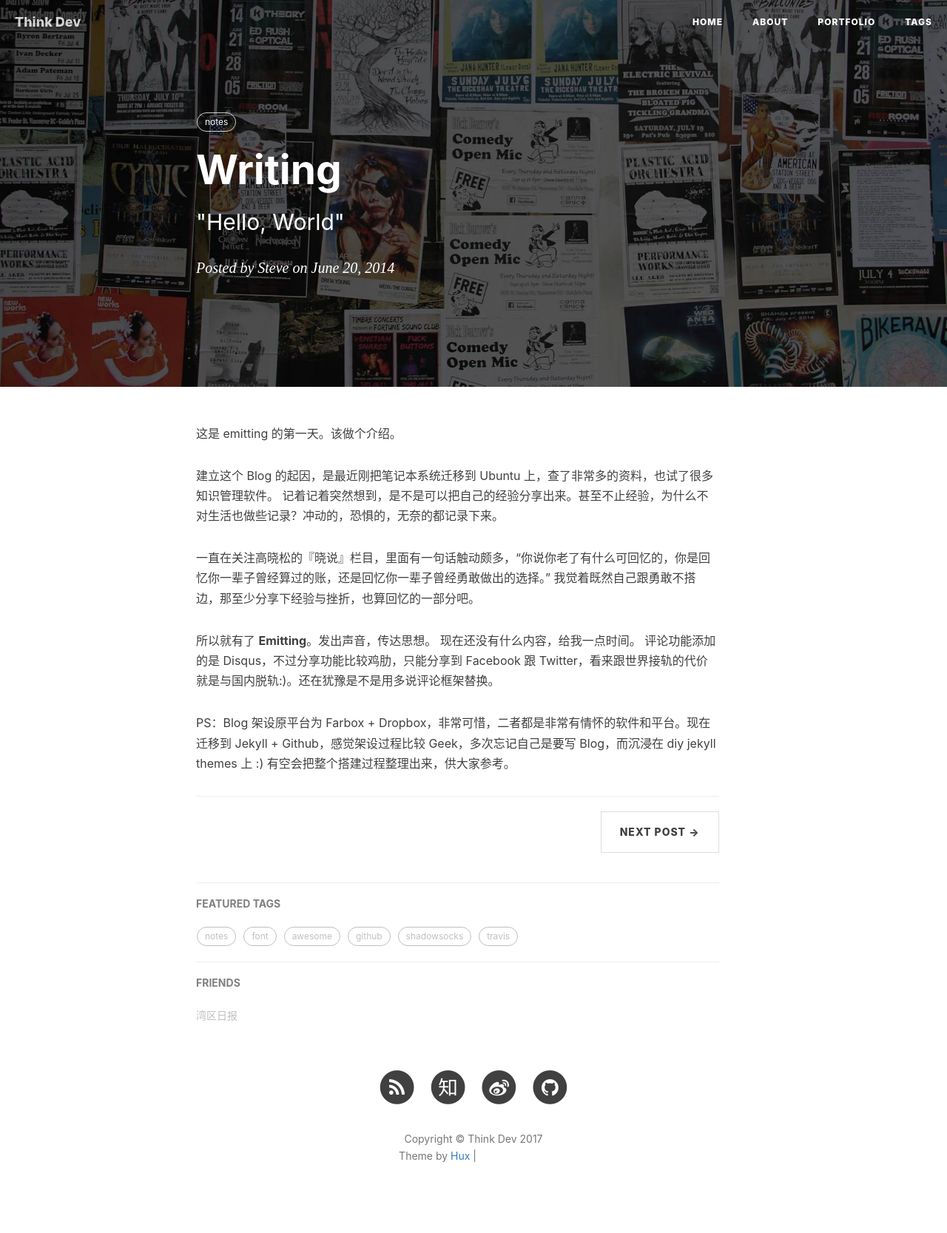
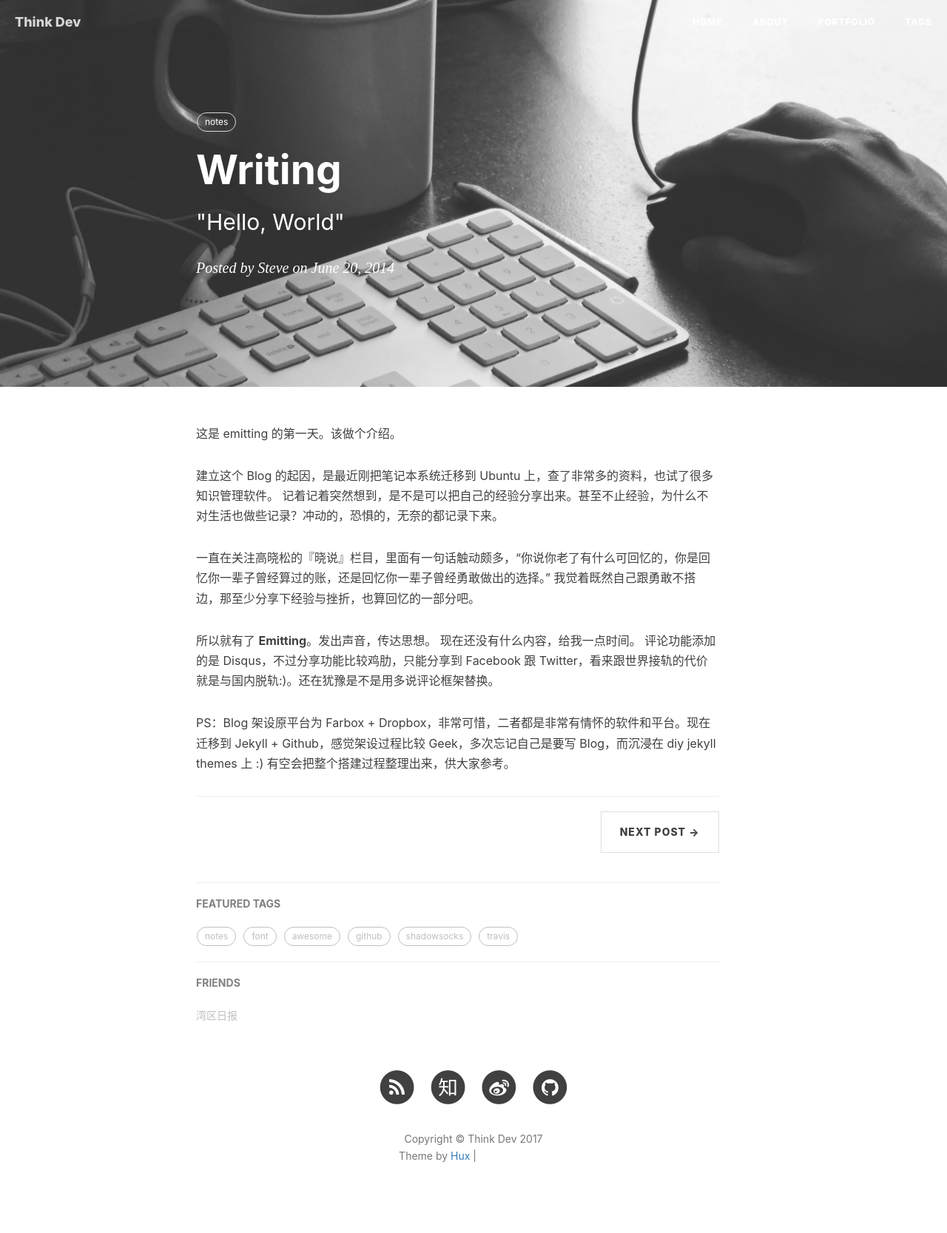
Before and after one commit to yyls1992/unpin.github.io, a Jekyll site: the page built from _posts/2014-06-20-on-writing.md, in a window 1280 px wide. Shown: the whole page at 74% size. Built offline with Jekyll 4.4.1, drawn with Linux system fonts in a browser that asks for light colours; nearby versions of some CDN libraries; comment, search, counter and statistics services are not loaded; grey boxes are pictures that could not be loaded.

Commit message:
update background

```diff
--- a/_layouts/post.html
+++ b/_layouts/post.html
@@ -51,31 +51,6 @@
 
                 <hr>
 
-                {% if site.duoshuo_share && site.duoshuo_username %}
-                <!-- 多说 Share start -->
-                </style>
-                <div class="ds-share"
-                    style="text-align: right"
-                    data-thread-key="{{page.id}}"
-                    data-title="{{page.title}}"
-                    data-url="{{site.url}}{{site.baseurl}}{{page.url}}"
-                    data-images="{{ site.url }}{{site.baseurl}}/{% if page.header-img %}{{ page.header-img }}{% else %}{{ site.header-img }}{% endif %}"
-                    data-content="{{ content | strip_html | truncate:80 }} | {{ site.SEOTitle }} " >
-                    <div class="ds-share-inline">
-                      <ul  class="ds-share-icons-16">
-                        <li data-toggle="ds-share-icons-more"><a class="ds-more" href="#">分享到：</a></li>
-                        <li><a class="ds-wechat flat" href="javascript:void(0);" data-service="wechat">微信</a></li>
-                        <li><a class="ds-weibo flat" href="javascript:void(0);" data-service="weibo">微博</a></li>
-                        <li><a class="ds-douban flat" href="javascript:void(0);" data-service="douban">豆瓣</a></li>
-                      </ul>
-                      <div class="ds-share-icons-more">
-                      </div>
-                    </div>
-                <hr>
-                </div>
-                <!-- 多说 Share end-->
-                {% endif %}
-
 
                 <ul class="pager">
                     {% if page.previous.url %}
@@ -90,18 +65,6 @@
                     {% endif %}
                 </ul>
 
-
-                {% if site.duoshuo_username %}
-                <!-- 多说评论框 start -->
-                <div class="comment">
-                    <div class="ds-thread"
-                        data-thread-key="{{page.id}}"
-                        data-title="{{page.title}}"
-                        data-url="{{site.url}}{{site.baseurl}}{{page.url}}" >
-                    </div>
-                </div>
-                <!-- 多说评论框 end -->
-                {% endif %}
 
                 {% if site.disqus_username %}
                 <!-- disqus 评论框 start -->
```
Also changed, not shown: other parts of _layouts/post.html (+0 -20 lines), img/home-bg.jpg.
